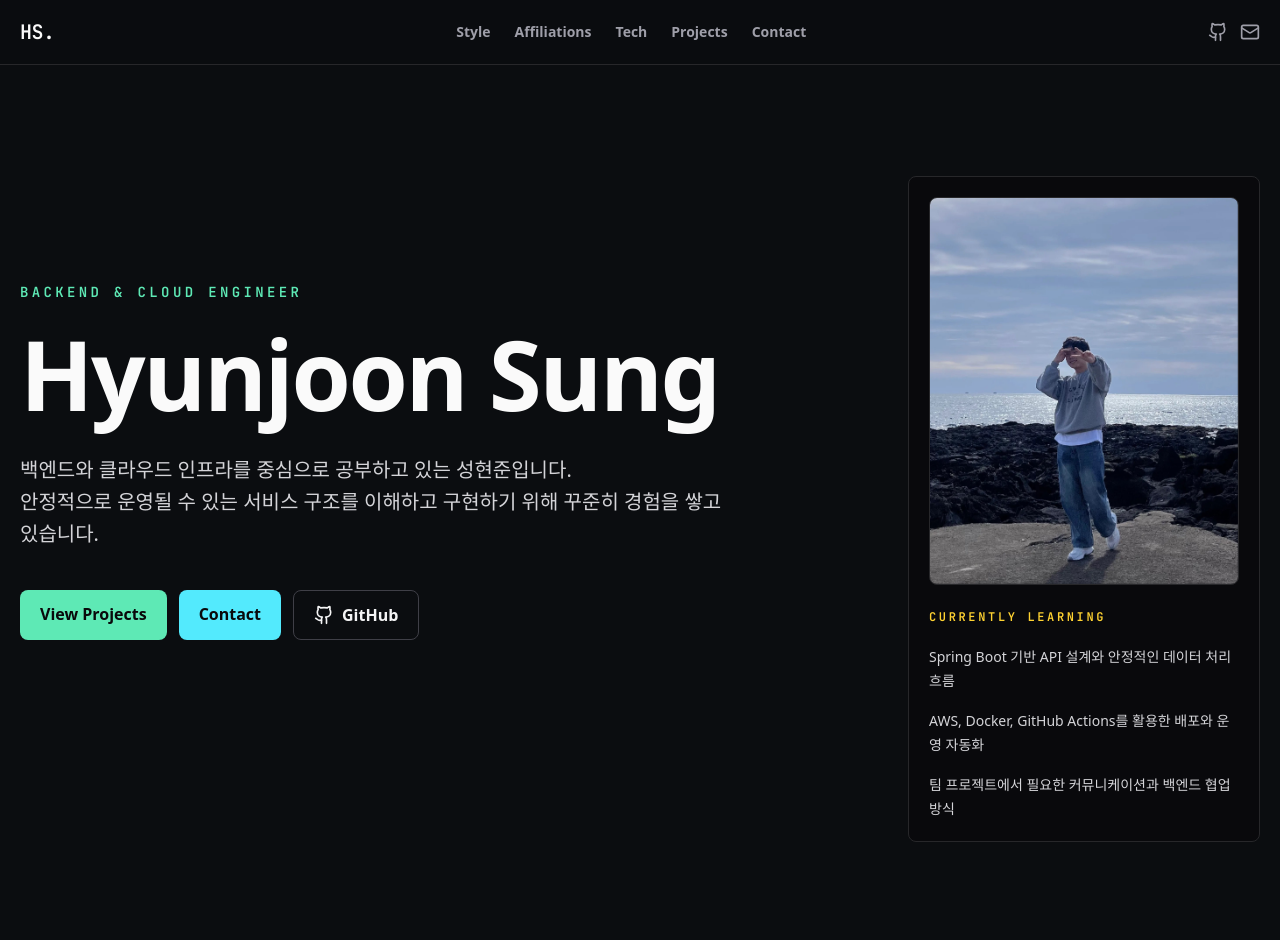
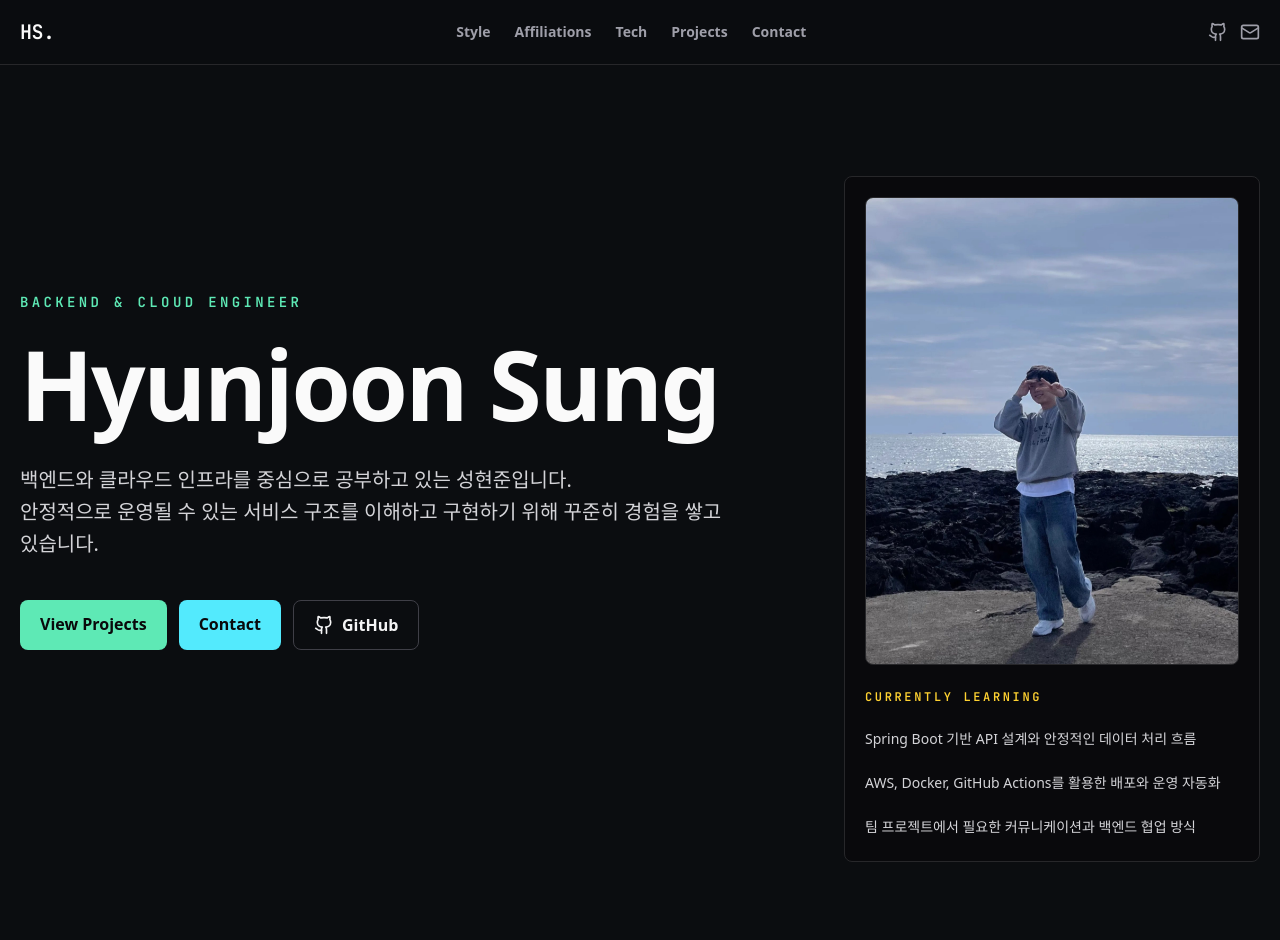
Before and after one commit to HYUNJOON-SUNG/Hyunjoon-Sung-Portfolio, a React (Vite) app: page / in a window 1280 px wide. Shown: the top 940 px of the page. Built offline with nearby package versions, Linux system fonts and the light colour scheme; a web font is replaced by a local one.

Commit message:
글자 줄바꿈 문제 수정

```diff
--- a/src/App.tsx
+++ b/src/App.tsx
@@ -583,7 +583,7 @@ export default function App() {
       </nav>
 
       <main id="top" className="mx-auto max-w-7xl px-5 pt-40 pb-24 md:pt-32">
-        <motion.section initial="hidden" animate="visible" variants={stagger} className="grid min-h-[calc(100vh-12rem)] content-center gap-12 pb-16 lg:grid-cols-[1fr_22rem] lg:items-center">
+        <motion.section initial="hidden" animate="visible" variants={stagger} className="grid min-h-[calc(100vh-12rem)] content-center gap-12 pb-16 lg:grid-cols-[minmax(0,1fr)_24rem] lg:items-center xl:grid-cols-[minmax(0,1fr)_26rem]">
           <div>
             <motion.p variants={fadeUp} className="mb-6 font-mono text-sm font-bold uppercase tracking-[0.24em] text-emerald-300">
               Backend & Cloud Engineer
@@ -624,7 +624,7 @@ export default function App() {
               />
             </div>
             <p className="font-mono text-xs font-semibold uppercase tracking-[0.22em] text-amber-300">Currently Learning</p>
-            <div className="mt-5 space-y-4 text-sm leading-6 text-zinc-300">
+            <div className="mt-5 space-y-4 break-keep text-sm leading-7 text-zinc-300">
               <p>Spring Boot 기반 API 설계와 안정적인 데이터 처리 흐름</p>
               <p>AWS, Docker, GitHub Actions를 활용한 배포와 운영 자동화</p>
               <p>팀 프로젝트에서 필요한 커뮤니케이션과 백엔드 협업 방식</p>
```
